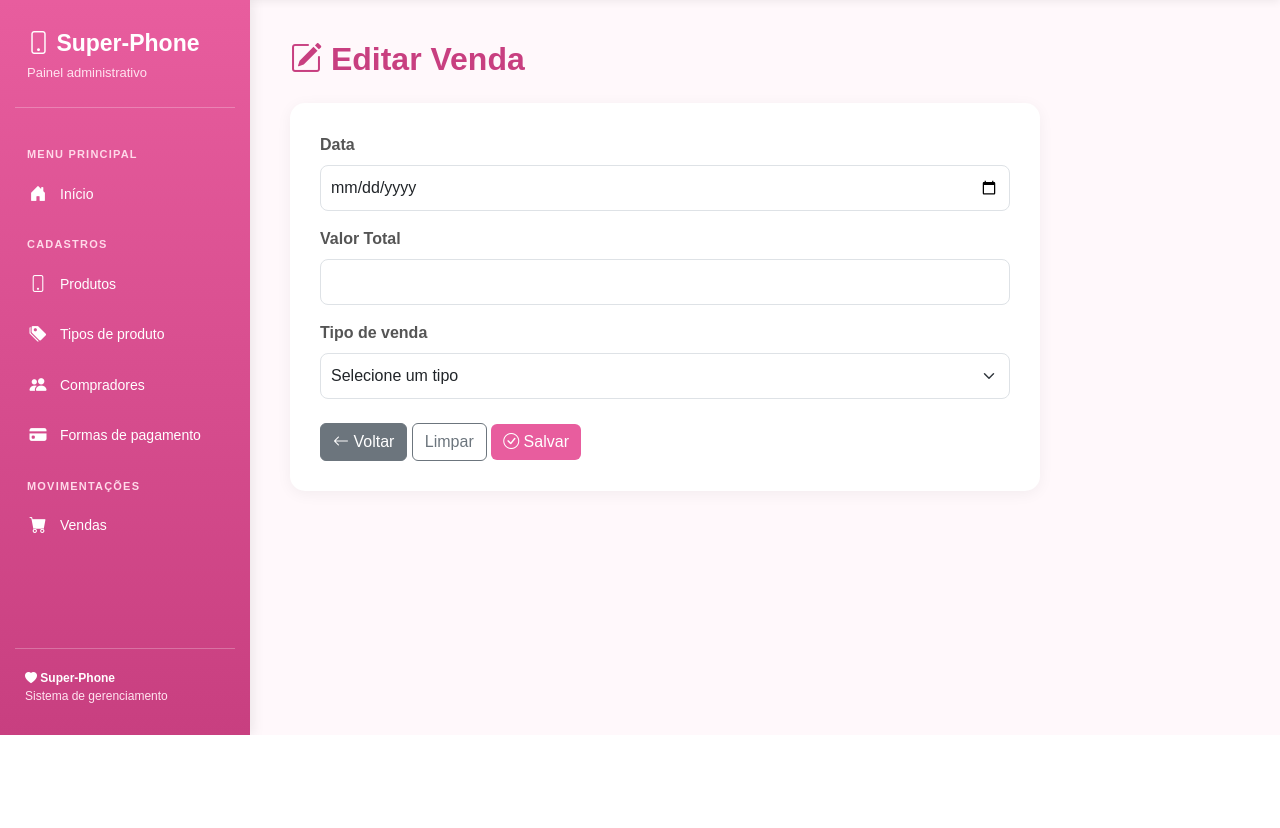
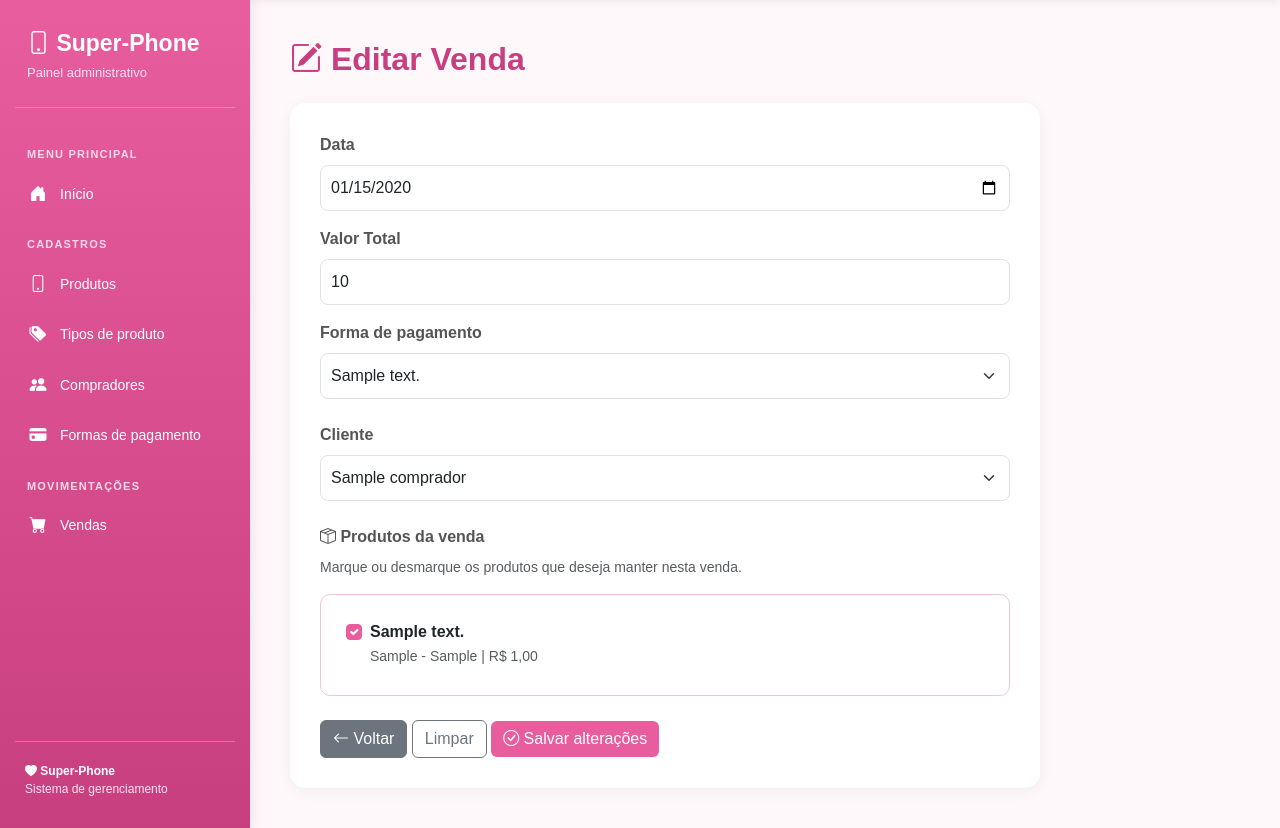
Before and after one commit to kxyre/superphone-17.11-, a PHP site: page /views/venda/edit.php?id=1 in a window 1280 px wide. Shown: the part 65-893 px from the top of the page. Before the commit the page ends 800 px from the top, so only its background shows below. Run offline with PHP 8.4, Linux system fonts and the light colour scheme; tables that the repository leaves empty hold one stand-in row (values such as "Sample post").

Commit message:
Enhance edit.php for sale management features
Updated the edit.php file to include additional functionality for managing buyers and products in a sale. Enhanced the form to allow selection of payment methods and products associated with the sale.

```diff
--- a/superphone/views/venda/edit.php
+++ b/superphone/views/venda/edit.php
@@ -1,11 +1,20 @@
+
 <?php
 require "../../autoload.php";
 
-$dao = new vendaDAO();
+$dao = new VendaDAO();
 $venda = $dao->find($_GET['id']);
 
 $tipoDao = new formaPagamentoDAO();
 $tipos = $tipoDao->read();
+
+$compradorDao = new CompradorDAO();
+$compradores = $compradorDao->read();
+
+$produtoDao = new produtoDAO();
+$produtos = $produtoDao->read();
+
+$produtosSelecionados = $dao->getProdutosIds($_GET['id']);
 ?>
 
 <!doctype html>
@@ -82,6 +91,28 @@ $tipos = $tipoDao->read();
             padding: 10px;
         }
 
+        .lista-produtos {
+            border: 1px solid #f3c5da;
+            border-radius: 10px;
+            padding: 15px;
+            max-height: 300px;
+            overflow-y: auto;
+        }
+
+        .produto-item {
+            padding: 10px;
+            border-bottom: 1px solid #f8e1eb;
+        }
+
+        .produto-item:last-child {
+            border-bottom: none;
+        }
+
+        .form-check-input:checked {
+            background-color: #e85d9e;
+            border-color: #e85d9e;
+        }
+
         .btn-rosa {
             background: #e85d9e;
             color: white;
@@ -130,32 +161,128 @@ $tipos = $tipoDao->read();
 
         <div class="card-formulario">
 
-            <form action="insert.php" method="post">
+            <form action="update.php" method="post">
 
-                 <input type="hidden" name="id" value="<?= htmlspecialchars($venda->getId()) ?>">
+                <input type="hidden" name="id"
+                       value="<?= htmlspecialchars($venda->getId()) ?>">
 
                 <div class="mb-3">
                     <label class="form-label">Data</label>
-                    <input type="date" name="data" class="form-control" required>
+
+                    <input type="date" name="data" class="form-control"
+                           value="<?= htmlspecialchars($venda->getData()) ?>"
+                           required>
                 </div>
 
                 <div class="mb-3">
                     <label class="form-label">Valor Total</label>
-                    <input type="number" name="valorTotal" class="form-control" step="0.01" min="0" required>
+
+                    <input type="number" name="valorTotal" class="form-control"
+                           step="0.01" min="0"
+                           value="<?= htmlspecialchars($venda->getValorTotal()) ?>"
+                           required>
                 </div>
 
                 <div class="mb-4">
-                    <label class="form-label">Tipo de venda</label>
-                    <select name="tipovenda" class="form-select" required>
-                        <option value="">Selecione um tipo</option>
+                    <label class="form-label">Forma de pagamento</label>
+
+                    <select name="formaPagamento" class="form-select" required>
+
+                        <option value="">Selecione uma forma de pagamento</option>
 
                         <?php foreach ($tipos as $tipo) { ?>
-                            <option value="<?= $tipo->getId() ?>">
+
+                            <option value="<?= $tipo->getId() ?>"
+                                <?= $tipo->getId() == $venda->getFormaPagamento()->getId() ? 'selected' : '' ?>>
+
                                 <?= htmlspecialchars($tipo->getDescricao()) ?>
+
                             </option>
+
                         <?php } ?>
 
                     </select>
+                </div>
+
+                <div class="mb-4">
+                    <label class="form-label">Cliente</label>
+
+                    <select name="idPessoa" class="form-select" required>
+
+                        <option value="">Selecione um comprador</option>
+
+                        <?php foreach ($compradores as $comprador) { ?>
+
+                            <option value="<?= $comprador->getId() ?>"
+                                <?= $comprador->getId() == $venda->getComprador()->getId() ? 'selected' : '' ?>>
+
+                                <?= htmlspecialchars($comprador->getNome()) ?>
+
+                            </option>
+
+                        <?php } ?>
+
+                    </select>
+                </div>
+
+                <div class="mb-4">
+                    <label class="form-label">
+                        <i class="bi bi-box-seam"></i> Produtos da venda
+                    </label>
+
+                    <p class="text-muted small">
+                        Marque ou desmarque os produtos que deseja manter nesta venda.
+                    </p>
+
+                    <div class="lista-produtos">
+
+                        <?php foreach ($produtos as $produto) { ?>
+
+                            <div class="produto-item">
+
+                                <div class="form-check">
+
+                                    <input
+                                        class="form-check-input"
+                                        type="checkbox"
+                                        name="produtos[]"
+                                        value="<?= $produto->getId() ?>"
+                                        id="produto<?= $produto->getId() ?>"
+                                        <?= in_array($produto->getId(), $produtosSelecionados) ? 'checked' : '' ?>
+                                    >
+
+                                    <label class="form-check-label"
+                                           for="produto<?= $produto->getId() ?>">
+
+                                        <strong>
+                                            <?= htmlspecialchars($produto->getDescricao()) ?>
+                                        </strong>
+
+                                        <br>
+
+                                        <small class="text-muted">
+                                            <?= htmlspecialchars($produto->getMarca()) ?>
+                                            -
+                                            <?= htmlspecialchars($produto->getModelo()) ?>
+                                            | R$
+                                            <?= number_format($produto->getPreco(), 2, ',', '.') ?>
+                                        </small>
+
+                                    </label>
+
+                                </div>
+
+                            </div>
+
+                        <?php } ?>
+
+                        <?php if (empty($produtos)) { ?>
+                            <p class="text-muted text-center mb-0">
+                                Nenhum produto cadastrado.
+                            </p>
+                        <?php } ?>
+
+                    </div>
                 </div>
 
                 <a href="index.php" class="btn btn-secondary">
@@ -167,7 +294,7 @@ $tipos = $tipoDao->read();
                 </button>
 
                 <button type="submit" class="btn btn-rosa">
-                    <i class="bi bi-check-circle"></i> Salvar
+                    <i class="bi bi-check-circle"></i> Salvar alterações
                 </button>
 
             </form>
```
